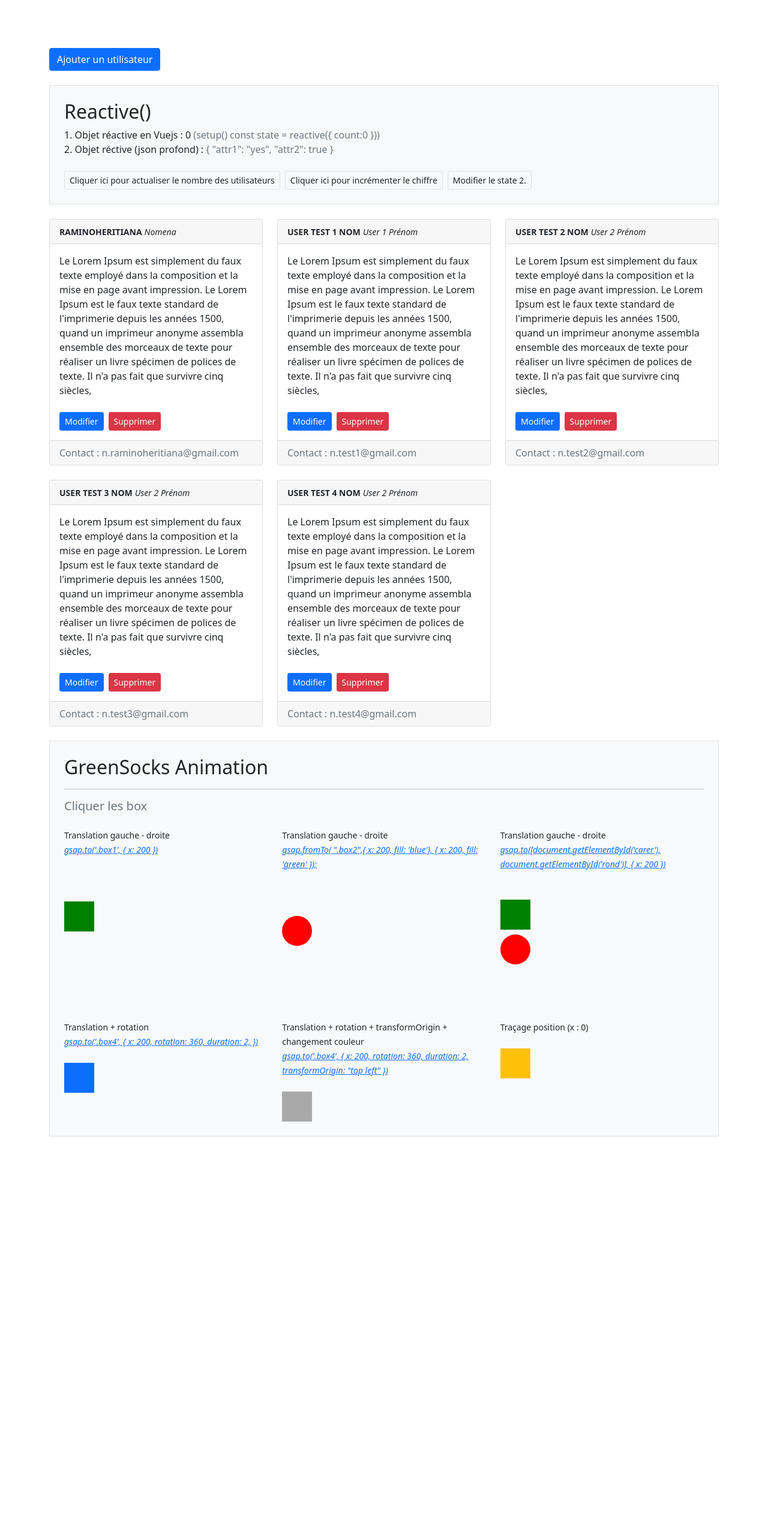
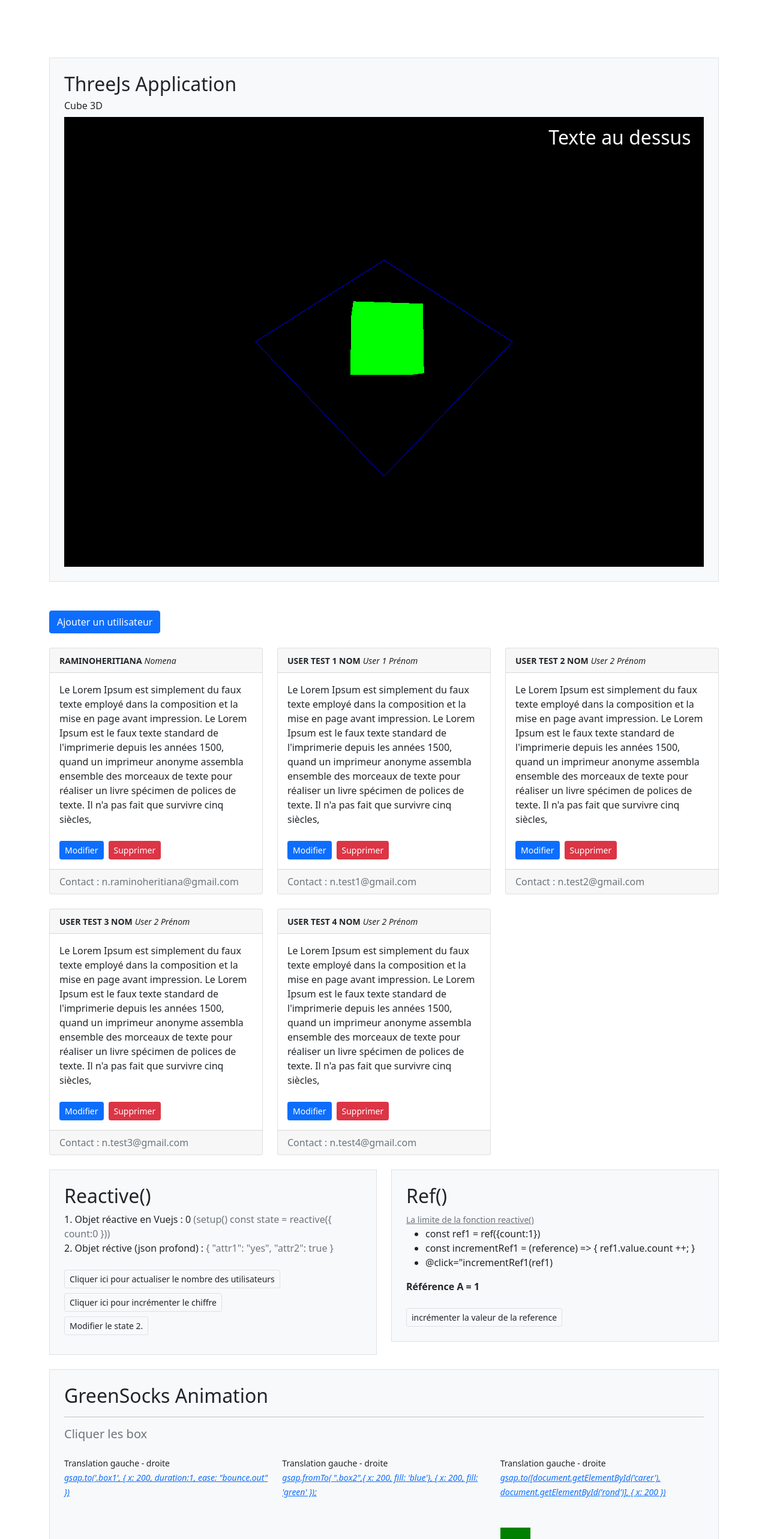
Before and after one commit to Nomena-Raminoheritiana/vuejsTest, a Vue app: page / in a window 1280 px wide. Shown: the top 2566 px of the page at 60% size. Before the commit the page ends 1943 px from the top, so only its background shows below. Built offline with nearby package versions, Linux system fonts and the light colour scheme.

Commit message:
reorganisation composant + installation ThreeJs + creation composant CubeThreeJs.vue

```diff
--- a/package.json
+++ b/package.json
@@ -8,6 +8,7 @@
   },
   "dependencies": {
     "gsap": "^3.11.3",
+    "three": "^0.145.0",
     "vue": "^3.2.38"
   },
   "devDependencies": {
--- a/src/App.vue
+++ b/src/App.vue
@@ -1,15 +1,18 @@
 <script setup>
-import ListUsers from './components/ListUsers.vue'
-import UserForm from './components/UserForm.vue'
+import ListUsers from './components/Users/ListUsers.vue'
+import UserForm from './components/Users/UserForm.vue'
 import Loading from './components/Loading.vue'
-import ObjectReactiveExample from './components/ObjectReactiveExample.vue'
+import ObjectReactiveExample from './components/Vuejs/ObjectReactiveExample.vue'
 import {userInitialState} from './components/constants/initialState'
-import GreenSock from "./components/GreenSock.vue";
+import GreenSock from "./components/GreenSock/GreenSock.vue";
+import ObjectRefExample from "./components/Vuejs/ObjectRefExample.vue";
+import ThreeJsComponent from "@/components/Threejs/ThreeJsComponent.vue";
 </script>
 
 <template>
   <div class="container ">
     <h1 class="text-center anime-rotate mt-4">Test Animation & <span >Vuejs</span></h1>
+    <ThreeJsComponent />
     <button class="btn btn-primary scale-hover"
             id="btn-modal-user"
             data-bs-toggle="modal"
@@ -17,10 +20,17 @@ import GreenSock from "./components/GreenSock.vue";
             @click="initUserState()"
       >Ajouter un utilisateur</button>
     <UserForm :user="user" :update="update" @addUser="addUser" @updateUser="updateUser"/>
-    <ObjectReactiveExample :users="users" />
     <div class="row">
       <Loading v-if="loading" />
       <ListUsers v-if="!loading" v-bind:users="users" @suppression_user="deleteUser" @modification_user="updateUser"/>
+    </div>
+    <div class="row">
+      <div class="col-md-6">
+        <ObjectReactiveExample :users="users" />
+      </div>
+      <div class="col-md-6">
+        <ObjectRefExample />
+      </div>
     </div>
     <GreenSock />
   </div>
--- a/src/components/GreenSock.vue
+++ b/src/components/GreenSock/GreenSock.vue
@@ -6,7 +6,8 @@
     <div class="row mt-4">
       <div class="col-md-4">
         <small>Translation gauche - droite</small><br>
-        <small class="text-primary"> <i><u>gsap.to('.box1', {  x: 200 })</u></i></small>
+        <small class="text-primary"> <i><u>gsap.to('.box1', {  x: 200, duration:1,
+          ease: "bounce.out" })</u></i></small>
         <div class="box-green-container">
           <div class="box box1 green" @click="animerBoxVert"></div>
         </div>
@@ -82,12 +83,19 @@
       </div>
       <div class="col-md-4">
         <div class="mt-5">
-          <small>Traçage position (x : {{ box6Data.x }})</small>
+          <small>Traçage position <span class="fw-bold">( x : {{ box6Data.x }} )</span></small>
           <br>
           <small class="text-primary">
             <i>
               <u>
-
+                let coordonee = { axeX : this.box6 ? 0 : 200 }<br>
+                gsap.to(coordonee, {
+                axeX: x,
+                duration: 5,
+                onUpdate: () => {
+                this.box6Data.x = coordonee.axeX
+                }
+                })
               </u>
             </i>
           </small>
@@ -146,7 +154,9 @@
         const x = this.boxVert ? 200 : 0
         this.boxVert = !this.boxVert
         gsap.to('.box1', {
-          x: x
+          x: x,
+          duration:1,
+          ease: "bounce.out"
         })
       },
       animerBoxRouge()
--- /dev/null
+++ b/src/components/Threejs/CubeThreeJs.vue
@@ -0,0 +1,82 @@
+<script setup>
+import * as THREE from 'three';
+import {onMounted} from "vue";
+
+
+onMounted(() => {
+  const domThreejs = document.getElementById('threeJs');
+
+  // moteur de rendu
+  const renderer = new THREE.WebGLRenderer();
+  renderer.setSize( domThreejs.clientWidth, domThreejs.clientHeight );
+  domThreejs.appendChild(renderer.domElement)
+
+  // camera
+  const camera = new THREE.PerspectiveCamera( 70, domThreejs.clientWidth / domThreejs.clientHeight, 0.1, 1000 );
+  camera.position.set( 0, 0, 5 );
+  camera.lookAt( 0, 0, 0 );
+
+
+  // on a besoin d'une scene
+  const scene = new THREE.Scene();
+
+  // on crée une box cube
+  const geometry = new THREE.BoxGeometry( 1, 1, 1 );
+  const material = new THREE.MeshBasicMaterial( { color: 0x00ff00 } );
+  const cube = new THREE.Mesh( geometry, material );
+  scene.add( cube );
+
+  const animate = () => {
+    // créera une boucle qui animera notre cube à l'infini
+    requestAnimationFrame( animate );
+    cube.rotation.x += 0.01;
+    cube.rotation.y += 0.01;
+    renderer.render( scene, camera );
+  }
+  animate()
+
+  // tracer un caré
+  const materialLine = new THREE.LineBasicMaterial( { color: 0x0000ff } );
+  const points = [];
+  points.push( new THREE.Vector3( - 2, 0, 0 ) );
+  points.push( new THREE.Vector3( 0, 2, 0 ) );
+  points.push( new THREE.Vector3( 2, 0, 0 ) );
+  points.push( new THREE.Vector3( 0, -2, 0 ) );
+  points.push( new THREE.Vector3( -2, 0, 0 ) );
+  const geometry2 = new THREE.BufferGeometry().setFromPoints( points );
+  const line = new THREE.Line( geometry2, materialLine );
+  scene.add( line );
+  const animateLine = () => {
+    // créera une boucle qui animera notre Line à l'infini
+    requestAnimationFrame( animateLine );
+    line.rotation.x += 0.05;
+    renderer.render( scene, camera );
+  }
+  animateLine()
+
+})
+
+</script>
+
+<template>
+  <h6>Cube 3D</h6>
+  <div class="threeJs position-relative" id="threeJs">
+    <h2 class="position-absolute  text-light zIndex-10" id="text-threeJS">Texte au dessus</h2>
+  </div>
+</template>
+
+
+<style scoped>
+.threeJs {
+  width: 100%;
+  height: 750px;
+  overflow: auto;
+}
+.zIndex-10 {
+  z-index: 10 !important;
+}
+#text-threeJS {
+  top: 2%;
+  right:2%
+}
+</style>
--- /dev/null
+++ b/src/components/Threejs/ThreeJsComponent.vue
@@ -0,0 +1,10 @@
+<script setup>
+import CubeThreeJs from "@/components/Threejs/CubeThreeJs.vue";
+</script>
+
+<template>
+  <div class="green-sock-container mt-4 mb-5 bg-light p-4 border">
+    <h2>ThreeJs Application</h2>
+    <CubeThreeJs />
+  </div>
+</template>
--- a/src/components/ListUsers.vue
+++ b/src/components/Users/ListUsers.vue
@@ -1,5 +1,5 @@
 <script setup>
-import ObjectReactiveExample from "./ObjectReactiveExample.vue";
+import ObjectReactiveExample from "../Vuejs/ObjectReactiveExample.vue";
 
 defineProps({
   users: Array
--- a/src/components/ObjectReactiveExample.vue
+++ b/src/components/Vuejs/ObjectReactiveExample.vue
@@ -1,5 +1,5 @@
 <script setup>
-import {nextTick, reactive} from "vue";
+import {nextTick, reactive, ref} from "vue";
 
 const state = reactive({
   count:0,
@@ -32,9 +32,9 @@ const updateObjetprofond = () => {
       2. Objet réctive (json profond) : <span class="text-muted">{{ state.objetProfond }}</span>
     </div>
     <div class="mt-4">
-      <button class="btn btn-sm border" @click="state.count = users.length">Cliquer ici pour actualiser le nombre des utilisateurs</button>
-      <button class="btn btn-sm ms-2 border" @click="increment">Cliquer ici pour incrémenter le chiffre</button>
-      <button class="btn btn-sm ms-2 border" @click="updateObjetprofond">Modifier le state 2. </button>
+      <button class="btn btn-sm mb-2 border" @click="state.count = users.length">Cliquer ici pour actualiser le nombre des utilisateurs</button><br>
+      <button class="btn btn-sm ms-0 mb-2 border" @click="increment">Cliquer ici pour incrémenter le chiffre</button><br>
+      <button class="btn btn-sm mb-2 border" @click="updateObjetprofond">Modifier le state 2. </button>
     </div>
 
   </div>
--- /dev/null
+++ b/src/components/Vuejs/ObjectRefExample.vue
@@ -0,0 +1,36 @@
+<script setup>
+
+import {ref} from "vue";
+
+const ref1 = ref({count:1})
+
+// une porté plus large que celle de la fonction reactive()
+const incrementRef1 = (reference) => {
+  ref1.value.count ++;
+}
+
+</script>
+
+
+<template>
+  <div class="mt-4 bg-light p-4 border">
+    <h2 class="underline">Ref()</h2>
+    <div>
+      <small class="text-muted"><u>La limite de la fonction reactive()</u> </small><br>
+      <ul>
+        <li>const ref1 = ref({count:1})</li>
+        <li>
+          const incrementRef1 = (reference) => {
+          ref1.value.count ++;
+          }
+        </li>
+        <li>  @click="incrementRef1(ref1)</li>
+      </ul>
+      <span class="fw-bold">Référence A = {{ ref1.count }}</span>
+    </div>
+    <div class="mt-4">
+      <button class="btn btn-sm border" @click="incrementRef1(ref1)">incrémenter la valeur de la reference</button>
+    </div>
+
+  </div>
+</template>
```
Also changed, not shown: src/components/Users/UserForm.vue (renamed from src/components/UserForm.vue), 2 other files (tests, documents, lock files or other folders).
